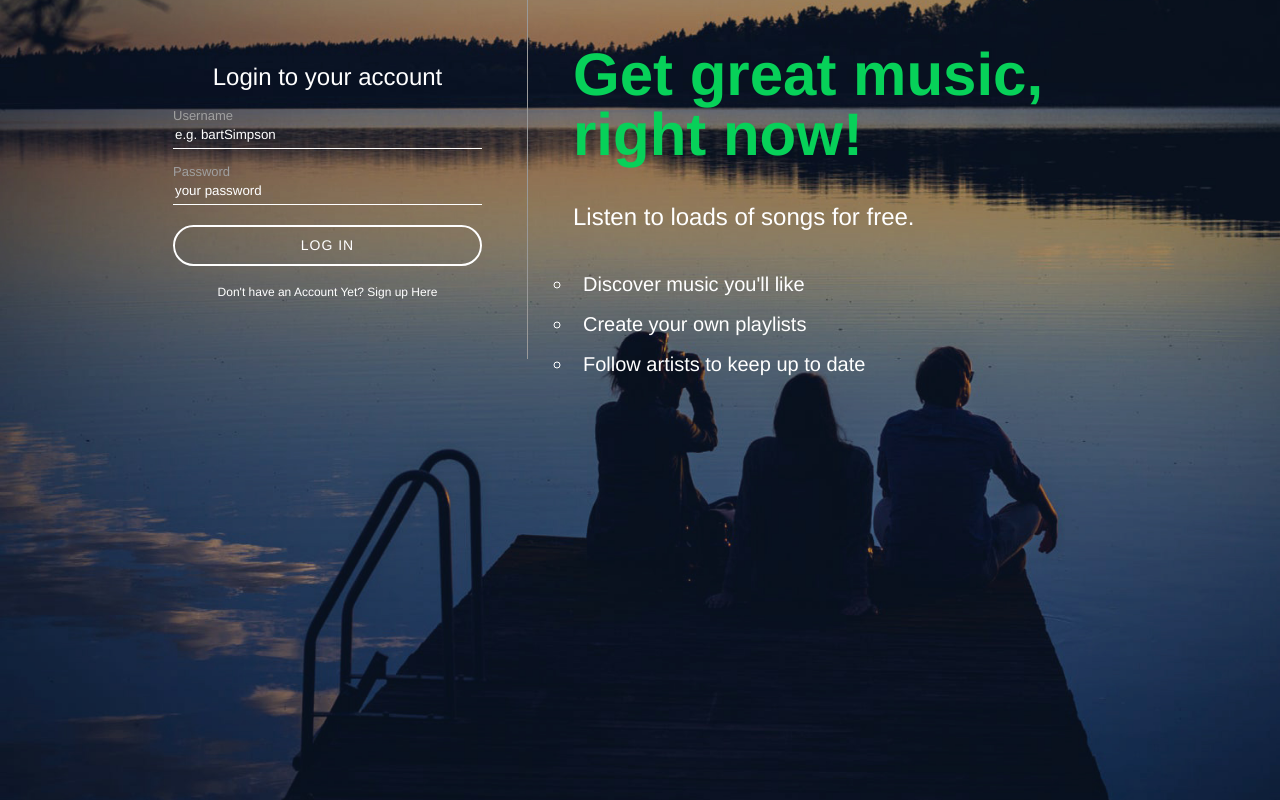
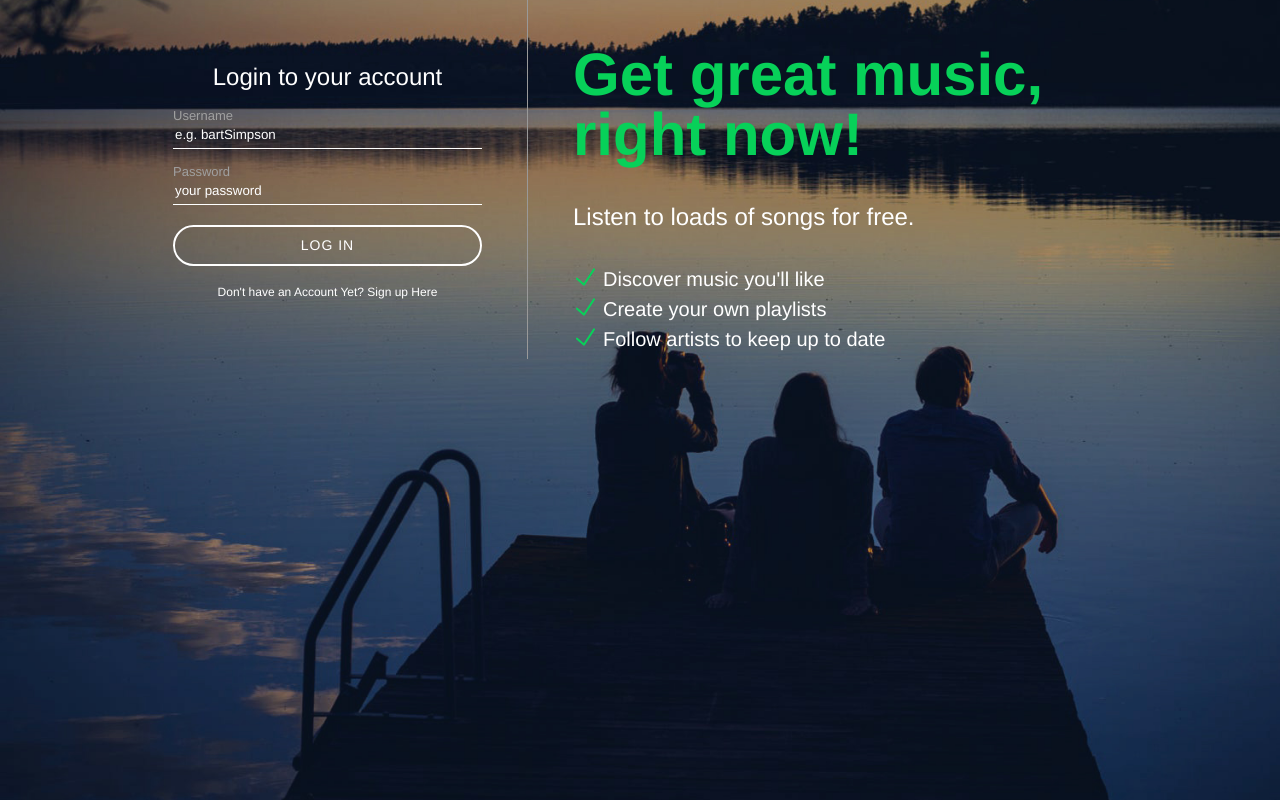
Before and after one commit to rhoadsjustin/Slotify, a PHP site: page /register.php in a window 1280 px wide. Run offline with PHP 8.4, Linux system fonts and the light colour scheme; some libraries are stand-ins or nearby versions.

Commit message:
added error message styling, icons, started now playing bar creation

```diff
--- a/assets/css/register.css
+++ b/assets/css/register.css
@@ -86,6 +86,7 @@ html, body {
     color: #a0a0a0;
     font-size: 13px;
     margin-top: 15px;
+    display: block;
 }
 
 #inputContainer button {
@@ -136,6 +137,12 @@ html, body {
 }
 #loginText li {
     font-size: 20px;
-    list-style-type: circle;
-    padding: 10px;
+    list-style-type: none;
+    padding: 5px 30px;
+    background: url(../images/icons/checkmark.png) no-repeat 0 0;
 }
+#inputContainer .errorMessage {
+    color: #07d159;
+    font-size: 12px;
+    display: block;
+}
--- a/register.php
+++ b/register.php
@@ -58,7 +58,7 @@
                     <?php echo $account->getError(Constants::$loginFailed); ?>
 
                     <label for="loginUsername">Username</label>
-                    <input type="text" id="loginUsername" name="loginUsername" placeholder="e.g. bartSimpson" required>
+                    <input type="text" id="loginUsername" name="loginUsername" placeholder="e.g. bartSimpson" value="<?php getInputValue('loginUsername'); ?>" required>
 
                     </p>
                     <p>
```
Also changed, not shown: assets/css/style.css (added, +17 -0 lines), index.php (+17 -1 lines), assets/images/icons/checkmark.png (added).
